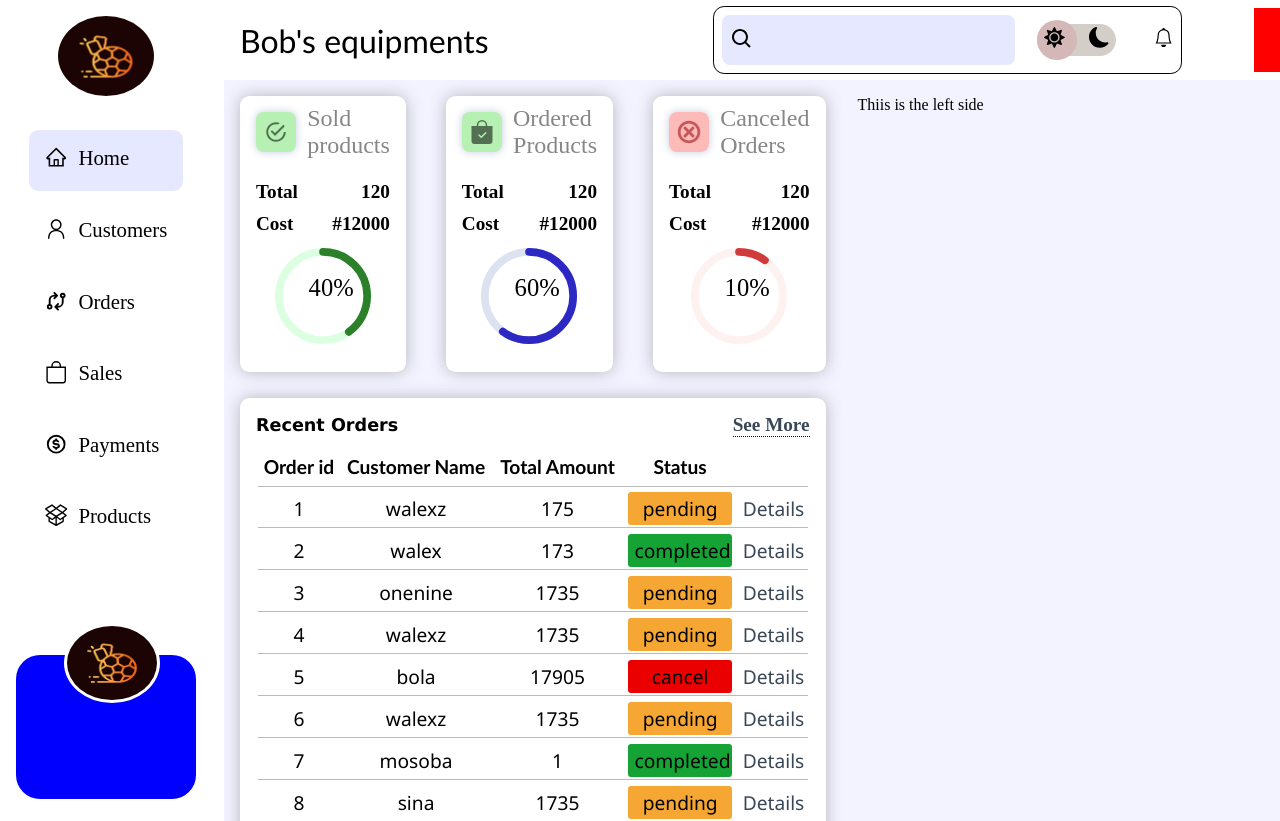
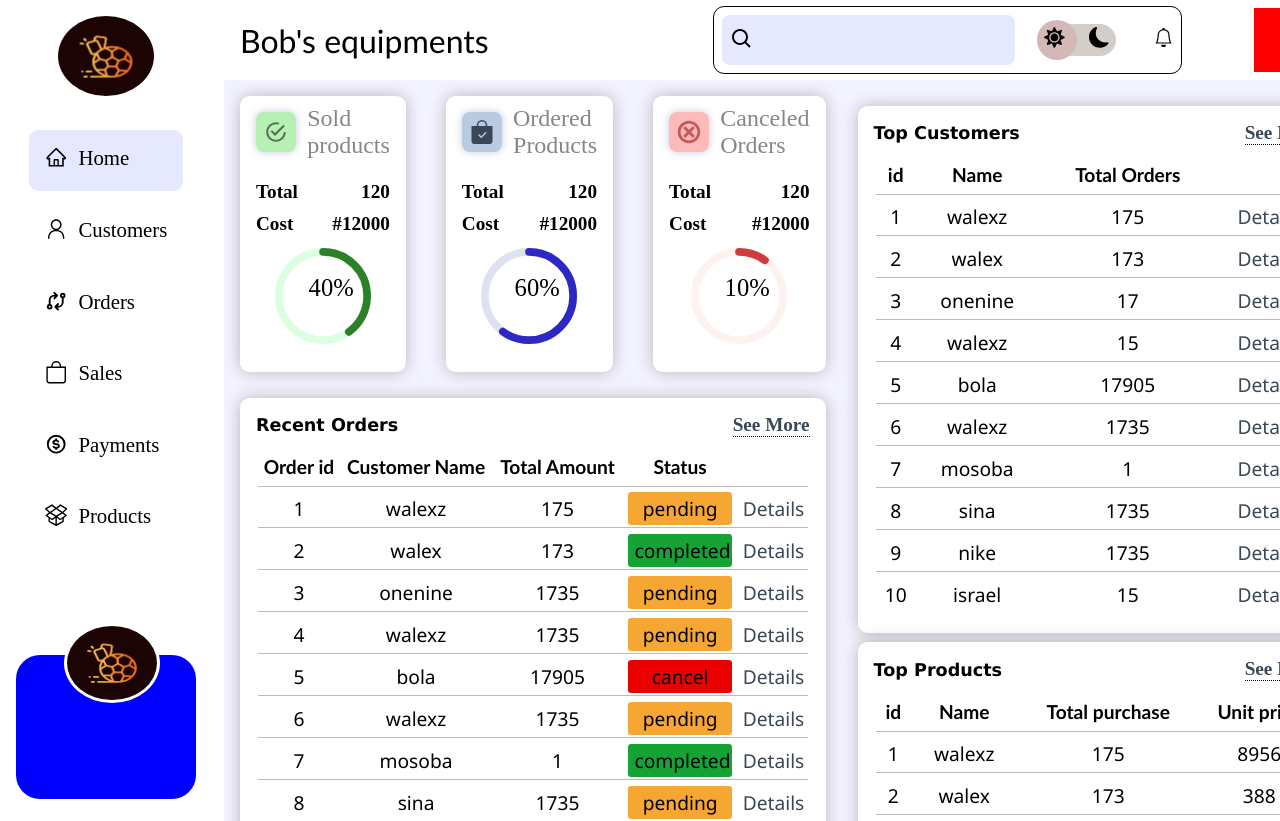
Before and after one commit to Walexz01/bob-sport, a React (Create React App) app in the folder client/: page / in a window 1280 px wide. Shown: the top 821 px of the page. Built offline with nearby package versions, Linux system fonts and the light colour scheme.

Commit message:
complete the right side of th home page

```diff
--- a/client/src/Pages/Home/Home.jsx
+++ b/client/src/Pages/Home/Home.jsx
@@ -1,11 +1,9 @@
 import React from 'react'
 import Storeinfo from '../../components/Storeinfo'
-import { Link } from 'react-router-dom'
-// import Circular_progress
 import "./home.css"
-import Ordertablebody from '../../components/Ordertablebody'
-
-
+import Recentorders from '../../Tables/Recentorders'
+import Topcustomers from '../../Tables/Topcustomers'
+import Topproducts from '../../Tables/Topproducts'
 
 
 const Home = () => {
@@ -17,34 +15,22 @@ const Home = () => {
           {/* store__info__cards */}
           <Storeinfo/>
         </div>
-        <div className="right__bottom__container">
-          {/* recent__orders starts */}
-          <div className="recent__orders">
-            <div className="recent__orders--top">
-              <h2>Recent Orders</h2>
-              <Link to='/orders'>See More</Link>
-            </div>
-            <table>
-              <thead>
-                <tr>
-                  <th>Order id</th>
-                  <th>Customer Name</th>
-                  <th>Total Amount </th>
-                  <th>Status </th>
-                  <th> </th>
-                </tr>
-              </thead>
-                <Ordertablebody/>
-            </table>
+          <div className="right__bottom__container">
+            {/* recent__orders starts */}
+              <Recentorders/>
+            {/* recent__orders ends */}
           </div>
-          {/* recent__orders ends */}
-
-        </div>
       </div>
 
       {/* this is the left side for the home page */}
-      <div className="left">
-        Thiis is the left side
+      <div className="left__side__container">
+        {/* top__customers starts */}
+        <Topcustomers/>
+        {/* top__customers ends */}
+
+        {/* top__products starts */}
+        <Topproducts/>
+        {/* top__products ends */}
       </div>
 
     </div>
--- a/client/src/Pages/Home/home.css
+++ b/client/src/Pages/Home/home.css
@@ -76,8 +76,8 @@
 text-align: center;
 }
 
-/* recent orders */
-.recent__orders{
+/* table__container */
+.table__container{
     background: #fff;
     border-radius: var(--card__radius);
     padding: 1rem;
@@ -87,16 +87,16 @@ text-align: center;
     cursor: pointer;
 
 }
-.recent__orders--top{
+.table__container--top{
     display: flex;
     align-items: center;
     justify-content: space-between;
 }
-.recent__orders h2{
+.table__container h2{
     font-size: 1.1rem;
     font-family: Verdana, Geneva, Tahoma, sans-serif;
 }
-.recent__orders--top a{
+.table__container--top a{
     font-size: 1.2rem;
     font-weight: 600;
     border-bottom: .1rem dotted black;
--- /dev/null
+++ b/client/src/Tables/Recentorders.jsx
@@ -0,0 +1,26 @@
+import React from 'react'
+import Ordertablebody from '../components/Ordertablebody'
+import Tablecontainer from '../UI/Card/Tablecontainer'
+
+const Recentorders = () => {
+  return (
+    <>
+      <Tablecontainer className='recent__orders' table_name= 'Recent Orders' path='orders'>
+                <table>
+                    <thead>
+                      <tr>
+                        <th>Order id</th>
+                        <th>Customer Name</th>
+                        <th>Total Amount </th>
+                        <th>Status </th>
+                        <th> </th>
+                      </tr>
+                    </thead>
+                      <Ordertablebody/>
+                </table>
+        </Tablecontainer>
+    </>
+  )
+}
+
+export default Recentorders
--- /dev/null
+++ b/client/src/Tables/Topcustomers.jsx
@@ -0,0 +1,26 @@
+import React from 'react'
+import Topcusbody from '../components/Topcusbody'
+import Tablecontainer from '../UI/Card/Tablecontainer'
+
+const Topcustomers = () => {
+  return (
+    <>
+        <Tablecontainer className='top__customers' table_name= 'Top Customers' path='customers'>
+            <table>
+                <thead>
+                  <tr>
+                    <th>id</th>
+                    <th>Name</th>
+                    <th>Total Orders </th>
+                    <th> </th>
+                  </tr>
+                </thead>
+                    <Topcusbody/>
+            </table>
+        </Tablecontainer>
+
+    </>
+  )
+}
+
+export default Topcustomers
--- /dev/null
+++ b/client/src/Tables/Topproducts.jsx
@@ -0,0 +1,27 @@
+import React from 'react'
+import Topprobody from '../components/Topprobody'
+import Tablecontainer from '../UI/Card/Tablecontainer'
+
+const Topproducts = () => {
+  return (
+    <>
+        <Tablecontainer className='top__products' table_name= 'Top Products' path='products'>
+            <table>
+                <thead>
+                  <tr>
+                    <th>id</th>
+                    <th>Name</th>
+                    <th>Total purchase </th>
+                    <th>Unit price </th>
+                  </tr>
+                </thead>
+                    <Topprobody/>
+            </table>
+        </Tablecontainer>
+
+
+    </>
+  )
+}
+
+export default Topproducts
--- /dev/null
+++ b/client/src/UI/Card/Tablecontainer.jsx
@@ -0,0 +1,16 @@
+import React from 'react'
+import { Link } from 'react-router-dom'
+
+const Tablecontainer = ({className,table_name,path,children}) => {
+  return (
+    <div className={`table__container ${className}`}>
+            <div className={`${className}--top table__container--top`}>
+              <h2>{table_name}</h2>
+              <Link to={`/${path}`}>See More</Link>
+            </div>
+        {children}
+    </div>
+  )
+}
+
+export default Tablecontainer
--- a/client/src/components/Storeinfo.jsx
+++ b/client/src/components/Storeinfo.jsx
@@ -11,7 +11,7 @@ const Storeinfo = () => {
     {/* sold__products_cards */}
       <Storeinfocard className = 'sold__products_cards' icon ={<IoMdCheckmarkCircleOutline/> }title = 'Sold products' total = '120' cost = '#12000'percentage='40' trailColor='#ddffe1' pathColor='#2c8029' />
       {/* sold__products_cards */}
-      <Storeinfocard className = 'sold__products_cards' icon ={<BsBagCheckFill/> }title = ' Ordered Products' total = '120' cost = '#12000'percentage='60' trailColor='#dde2f0' pathColor='#2d28c4' />
+      <Storeinfocard className = 'ordered__products_cards' icon ={<BsBagCheckFill/> }title = ' Ordered Products' total = '120' cost = '#12000'percentage='60' trailColor='#dde2f0' pathColor='#2d28c4' />
       {/* cancel_orders_cards */}
       <Storeinfocard className = 'cancel_orders_cards' icon ={<GiCancel/> }title = 'Canceled Orders' total = '120' cost = '#12000'percentage='10' trailColor='#fef2f1' pathColor='#d03b3b' />
 
--- /dev/null
+++ b/client/src/components/Topcusbody.jsx
@@ -0,0 +1,26 @@
+import React from 'react'
+import { Link } from 'react-router-dom'
+import { Topcustomers } from '../data'
+
+const Topcusbody = () => {
+  return (
+    <>
+        <tbody>
+            { Topcustomers.map(({id,Customer_name,Total_order})=>{
+                return(
+                <tr key={id}>
+                    <td>{id}</td>
+                    <td>{Customer_name}</td>
+                    <td>{Total_order}</td>
+                    <td><Link to='/'>Details</Link></td>
+                </tr>
+                )
+            })
+
+            }
+        </tbody>
+    </>
+  )
+}
+
+export default Topcusbody
--- /dev/null
+++ b/client/src/components/Topprobody.jsx
@@ -0,0 +1,26 @@
+import React from 'react'
+import { Topproducts } from '../data'
+
+const Topprobody = () => {
+  return (
+    <>
+        <tbody>
+            {
+                Topproducts.map(({id,Name,Total_purchase,Unit_price})=>{
+                    return(
+                    <tr>
+                        <td>{id}</td>
+                        <td>{Name}</td>
+                        <td>{Total_purchase}</td>
+                        <td>{Unit_price}</td>
+                    </tr>
+                    )
+                })
+            }
+        </tbody>
+
+    </>
+  )
+}
+
+export default Topprobody
--- a/client/src/data.js
+++ b/client/src/data.js
@@ -99,3 +99,112 @@ export const TableData =[
         "Status_name" :"completed"
     }
 ]
+export const Topcustomers =[
+    {
+        "id":1,
+        "Customer_name":"walexz",
+        "Total_order" :175
+    },
+    {
+        "id":2,
+        "Customer_name":"walex",
+        "Total_order" :173
+    },
+    {
+        "id":3,
+        "Customer_name":"onenine",
+        "Total_order" :17
+    },
+    {
+        "id":4,
+        "Customer_name":"walexz",
+        "Total_order" :15
+    },{
+        "id":5,
+        "Customer_name":"bola",
+        "Total_order" :17905
+    },
+    {
+        "id":6,
+        "Customer_name":"walexz",
+        "Total_order" :1735
+    },{
+        "id":7,
+        "Customer_name":"mosoba",
+        "Total_order" :1,
+    },
+    {
+        "id":8,
+        "Customer_name":"sina",
+        "Total_order" :1735
+    },{
+        "id":9,
+        "Customer_name":"nike",
+        "Total_order" :1735
+    },
+    {
+        "id":10,
+        "Customer_name":"israel",
+        "Total_order" :15
+    }
+]
+
+export const Topproducts =[
+    {
+        "id":1,
+        "Name":"walexz",
+        "Total_purchase" :175,
+        "Unit_price" : 8956
+    },
+    {
+        "id":2,
+        "Name":"walex",
+        "Total_purchase" :173,
+        "Unit_price" : 388
+    },
+    {
+        "id":3,
+        "Name":"onenine",
+        "Total_purchase" :1735,
+        "Unit_price" : 3984
+    },
+    {
+        "id":4,
+        "Name":"walexz",
+        "Total_purchase" :1735,
+        "Unit_price" : 387
+    },{
+        "id":5,
+        "Name":"bola",
+        "Total_purchase" :17905,
+        "Unit_price" : 3849
+    },
+    {
+        "id":6,
+        "Name":"walexz",
+        "Total_purchase" :1735,
+        "Unit_price" : 263
+    },{
+        "id":7,
+        "Name":"mosoba",
+        "Total_purchase" :1,
+        "Unit_price" : 894
+    },
+    {
+        "id":8,
+        "Name":"sina",
+        "Total_purchase" :1735,
+        "Unit_price" : 89
+    },{
+        "id":9,
+        "Name":"nike",
+        "Total_purchase" :1735,
+        "Unit_price" : 34
+    },
+    {
+        "id":10,
+        "Name":"israel",
+        "Total_purchase" :15,
+        "Unit_price" : 134
+    }
+]
```
